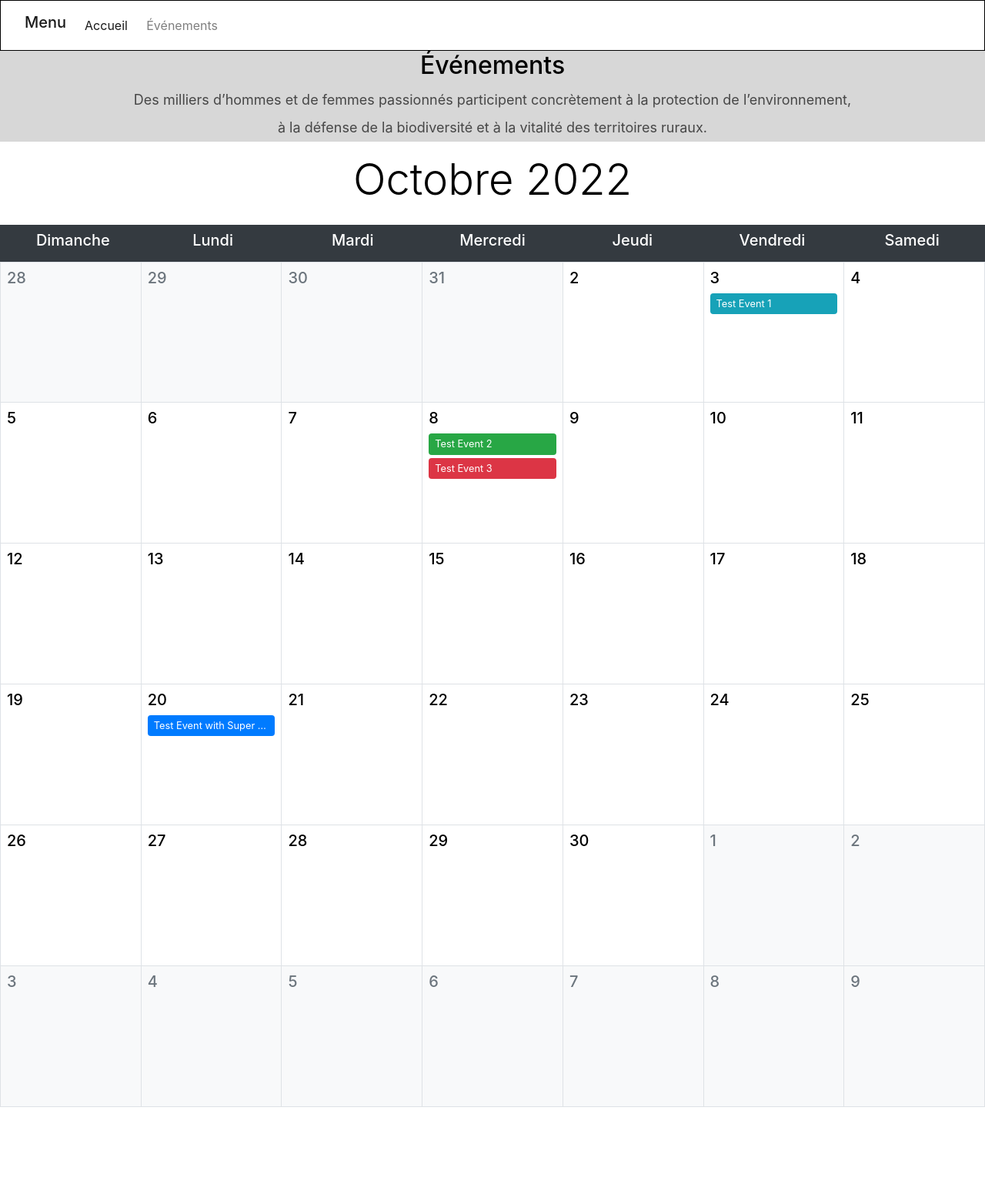
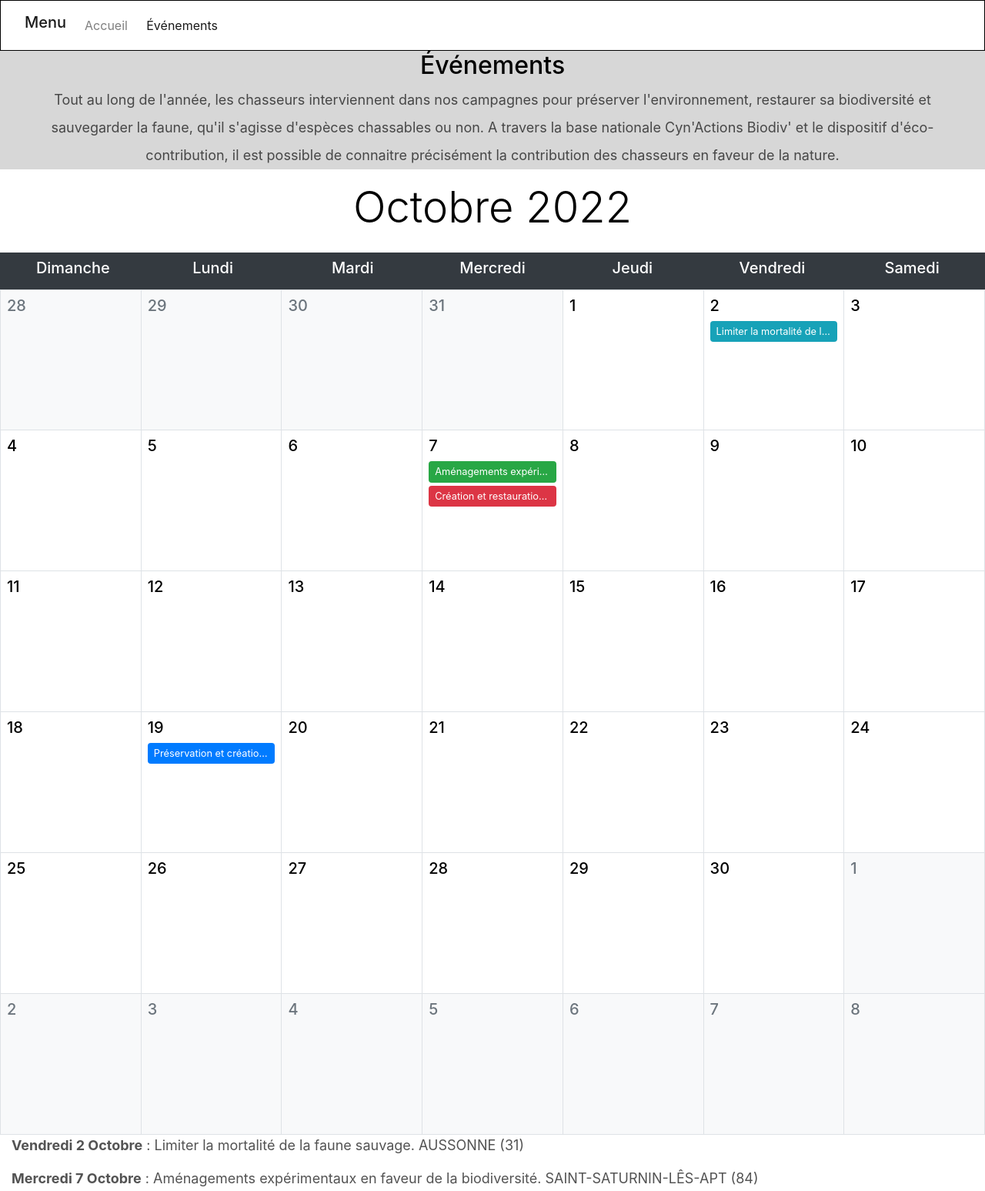
Before and after one commit to MaximeCaparros/Evaluation-2-STUDI, a plain HTML site: page Site-web/Evenements.html in a window 1280 px wide. Shown: the part 104-1651 px from the top of the page at 77% size. Before the commit the page ends 1542 px from the top, so only its background shows below. Drawn offline with nearby package versions, Linux system fonts and the light colour scheme.

Commit message:
Finition de l'event et du site

```diff
--- a/Site-web/Evenements.html
+++ b/Site-web/Evenements.html
@@ -26,21 +26,13 @@
                     <span class="navbar-toggler-icon"></span>
                 </button>
             <div class="collapse navbar-collapse" id="navbarNav">
-                <ul class="navbar-nav">
-                    <div class="row">
-                        <div class="col-4">
-                    <li class="nav-item active">
-                        <a class="nav-link" href="index.html">Accueil <span class="sr-only">(current)</span></a>
+                <ul class="navbar-nav row">
+                     <li class="nav-item  col-4">
+                          <a class="nav-link" href="index.html">Accueil </a>
                      </li>
-            </div>
-            <div class="col-4">
-                <li class="nav-item">
-                    <a class="nav-link" href="Evenements.html">&Eacute;v&eacute;nements</a>
+                     <li class="nav-item active col-4">
+                          <a class="nav-link" href="Evenements.html">&Eacute;v&eacute;nements <span class="sr-only">(current)</span></a>
                      </li>
-            </div>
-        </div>
-
-
                  </ul>
             </div>
         </div>
@@ -50,8 +42,10 @@
 
 
         <p>
-            Des milliers d’hommes et de femmes passionnés participent concrètement à la protection de l’environnement,<br />
-            à la défense de la biodiversité et à la vitalité des territoires ruraux.
+            Tout au long de l'année, les chasseurs interviennent dans nos campagnes pour préserver l'environnement,
+            restaurer sa biodiversité et sauvegarder la faune, qu'il s'agisse d'espèces chassables ou non.
+            A travers la base nationale Cyn'Actions Biodiv' et le dispositif d'éco-contribution,
+            il est possible de connaitre précisément la contribution des chasseurs en faveur de la nature.
         </p>
 
 
@@ -105,7 +99,7 @@
             </div>
             <div class="day col-sm p-2 border border-left-0 border-top-0 text-truncate ">
                 <h5 class="row align-items-center">
-                    <span class="date col-1">2</span>
+                    <span class="date col-1">1</span>
                     <small class="col d-sm-none text-center text-muted">Thursday</small>
                     <span class="col-1"></span>
                 </h5>
@@ -113,15 +107,15 @@
             </div>
             <div class="day col-sm p-2 border border-left-0 border-top-0 text-truncate ">
                 <h5 class="row align-items-center">
-                    <span class="date col-1">3</span>
+                    <span class="date col-1">2</span>
                     <small class="col d-sm-none text-center text-muted">Friday</small>
                     <span class="col-1"></span>
                 </h5>
-                <a class="event d-block p-1 pl-2 pr-2 mb-1 rounded text-truncate small bg-info text-white" title="Test Event 1">Test Event 1</a>
+                <a href="#ev1" class="event d-block p-1 pl-2 pr-2 mb-1 rounded text-truncate small bg-info text-white" title="Limiter la mortalit&eacute; de la faune sauvage">Limiter la mortalit&eacute; de la faune sauvage</a>
             </div>
             <div class="day col-sm p-2 border border-left-0 border-top-0 text-truncate ">
                 <h5 class="row align-items-center">
-                    <span class="date col-1">4</span>
+                    <span class="date col-1">3</span>
                     <small class="col d-sm-none text-center text-muted">Saturday</small>
                     <span class="col-1"></span>
                 </h5>
@@ -130,7 +124,7 @@
             <div class="w-100"></div>
             <div class="day col-sm p-2 border border-left-0 border-top-0 text-truncate ">
                 <h5 class="row align-items-center">
-                    <span class="date col-1">5</span>
+                    <span class="date col-1">4</span>
                     <small class="col d-sm-none text-center text-muted">Sunday</small>
                     <span class="col-1"></span>
                 </h5>
@@ -138,7 +132,7 @@
             </div>
             <div class="day col-sm p-2 border border-left-0 border-top-0 text-truncate ">
                 <h5 class="row align-items-center">
-                    <span class="date col-1">6</span>
+                    <span class="date col-1">5</span>
                     <small class="col d-sm-none text-center text-muted">Monday</small>
                     <span class="col-1"></span>
                 </h5>
@@ -146,7 +140,7 @@
             </div>
             <div class="day col-sm p-2 border border-left-0 border-top-0 text-truncate ">
                 <h5 class="row align-items-center">
-                    <span class="date col-1">7</span>
+                    <span class="date col-1">6</span>
                     <small class="col d-sm-none text-center text-muted">Tuesday</small>
                     <span class="col-1"></span>
                 </h5>
@@ -154,16 +148,16 @@
             </div>
             <div class="day col-sm p-2 border border-left-0 border-top-0 text-truncate ">
                 <h5 class="row align-items-center">
-                    <span class="date col-1">8</span>
+                    <span class="date col-1">7</span>
                     <small class="col d-sm-none text-center text-muted">Wednesday</small>
                     <span class="col-1"></span>
                 </h5>
-                <a class="event d-block p-1 pl-2 pr-2 mb-1 rounded text-truncate small bg-success text-white" title="Test Event 2">Test Event 2</a>
-                <a class="event d-block p-1 pl-2 pr-2 mb-1 rounded text-truncate small bg-danger text-white" title="Test Event 3">Test Event 3</a>
+                <a href="#ev2" class="event d-block p-1 pl-2 pr-2 mb-1 rounded text-truncate small bg-success text-white" title="Am&eacute;nagements exp&eacute;rimentaux en faveur de la biodiversit&eacute;">Am&eacute;nagements exp&eacute;rimentaux en faveur de la biodiversit&eacute;</a>
+                <a href="#ev3" class="event d-block p-1 pl-2 pr-2 mb-1 rounded text-truncate small bg-danger text-white" title="Cr&eacute;ation et restauration de mares et de zones humides">Cr&eacute;ation et restauration de mares et de zones humides</a>
             </div>
             <div class="day col-sm p-2 border border-left-0 border-top-0 text-truncate ">
                 <h5 class="row align-items-center">
-                    <span class="date col-1">9</span>
+                    <span class="date col-1">8</span>
                     <small class="col d-sm-none text-center text-muted">Thursday</small>
                     <span class="col-1"></span>
                 </h5>
@@ -171,7 +165,7 @@
             </div>
             <div class="day col-sm p-2 border border-left-0 border-top-0 text-truncate ">
                 <h5 class="row align-items-center">
-                    <span class="date col-1">10</span>
+                    <span class="date col-1">9</span>
                     <small class="col d-sm-none text-center text-muted">Friday</small>
                     <span class="col-1"></span>
                 </h5>
@@ -179,7 +173,7 @@
             </div>
             <div class="day col-sm p-2 border border-left-0 border-top-0 text-truncate ">
                 <h5 class="row align-items-center">
-                    <span class="date col-1">11</span>
+                    <span class="date col-1">10</span>
                     <small class="col d-sm-none text-center text-muted">Saturday</small>
                     <span class="col-1"></span>
                 </h5>
@@ -188,7 +182,7 @@
             <div class="w-100"></div>
             <div class="day col-sm p-2 border border-left-0 border-top-0 text-truncate ">
                 <h5 class="row align-items-center">
-                    <span class="date col-1">12</span>
+                    <span class="date col-1">11</span>
                     <small class="col d-sm-none text-center text-muted">Sunday</small>
                     <span class="col-1"></span>
                 </h5>
@@ -196,7 +190,7 @@
             </div>
             <div class="day col-sm p-2 border border-left-0 border-top-0 text-truncate ">
                 <h5 class="row align-items-center">
-                    <span class="date col-1">13</span>
+                    <span class="date col-1">12</span>
                     <small class="col d-sm-none text-center text-muted">Monday</small>
                     <span class="col-1"></span>
                 </h5>
@@ -204,7 +198,7 @@
             </div>
             <div class="day col-sm p-2 border border-left-0 border-top-0 text-truncate ">
                 <h5 class="row align-items-center">
-                    <span class="date col-1">14</span>
+                    <span class="date col-1">13</span>
                     <small class="col d-sm-none text-center text-muted">Tuesday</small>
                     <span class="col-1"></span>
                 </h5>
@@ -212,7 +206,7 @@
             </div>
             <div class="day col-sm p-2 border border-left-0 border-top-0 text-truncate ">
                 <h5 class="row align-items-center">
-                    <span class="date col-1">15</span>
+                    <span class="date col-1">14</span>
                     <small class="col d-sm-none text-center text-muted">Wednesday</small>
                     <span class="col-1"></span>
                 </h5>
@@ -220,7 +214,7 @@
             </div>
             <div class="day col-sm p-2 border border-left-0 border-top-0 text-truncate ">
                 <h5 class="row align-items-center">
-                    <span class="date col-1">16</span>
+                    <span class="date col-1">15</span>
                     <small class="col d-sm-none text-center text-muted">Thursday</small>
                     <span class="col-1"></span>
                 </h5>
@@ -228,7 +222,7 @@
             </div>
             <div class="day col-sm p-2 border border-left-0 border-top-0 text-truncate ">
                 <h5 class="row align-items-center">
-                    <span class="date col-1">17</span>
+                    <span class="date col-1">16</span>
                     <small class="col d-sm-none text-center text-muted">Friday</small>
                     <span class="col-1"></span>
                 </h5>
@@ -236,7 +230,7 @@
             </div>
             <div class="day col-sm p-2 border border-left-0 border-top-0 text-truncate ">
                 <h5 class="row align-items-center">
-                    <span class="date col-1">18</span>
+                    <span class="date col-1">17</span>
                     <small class="col d-sm-none text-center text-muted">Saturday</small>
                     <span class="col-1"></span>
                 </h5>
@@ -245,7 +239,7 @@
             <div class="w-100"></div>
             <div class="day col-sm p-2 border border-left-0 border-top-0 text-truncate ">
                 <h5 class="row align-items-center">
-                    <span class="date col-1">19</span>
+                    <span class="date col-1">18</span>
                     <small class="col d-sm-none text-center text-muted">Sunday</small>
                     <span class="col-1"></span>
                 </h5>
@@ -253,15 +247,15 @@
             </div>
             <div class="day col-sm p-2 border border-left-0 border-top-0 text-truncate ">
                 <h5 class="row align-items-center">
-                    <span class="date col-1">20</span>
+                    <span class="date col-1">19</span>
                     <small class="col d-sm-none text-center text-muted">Monday</small>
                     <span class="col-1"></span>
                 </h5>
-                <a class="event d-block p-1 pl-2 pr-2 mb-1 rounded text-truncate small bg-primary text-white" title="Test Event with Super Duper Really Long Title">Test Event with Super Duper Really Long Title</a>
+                <a href="#ev4" class="event d-block p-1 pl-2 pr-2 mb-1 rounded text-truncate small bg-primary text-white" title="Pr&eacute;servation et cr&eacute;ation de haies">Pr&eacute;servation et cr&eacute;ation de haies </a>
             </div>
             <div class="day col-sm p-2 border border-left-0 border-top-0 text-truncate ">
                 <h5 class="row align-items-center">
-                    <span class="date col-1">21</span>
+                    <span class="date col-1">20</span>
                     <small class="col d-sm-none text-center text-muted">Tuesday</small>
                     <span class="col-1"></span>
                 </h5>
@@ -269,7 +263,7 @@
             </div>
             <div class="day col-sm p-2 border border-left-0 border-top-0 text-truncate ">
                 <h5 class="row align-items-center">
-                    <span class="date col-1">22</span>
+                    <span class="date col-1">21</span>
                     <small class="col d-sm-none text-center text-muted">Wednesday</small>
                     <span class="col-1"></span>
                 </h5>
@@ -277,7 +271,7 @@
             </div>
             <div class="day col-sm p-2 border border-left-0 border-top-0 text-truncate ">
                 <h5 class="row align-items-center">
-                    <span class="date col-1">23</span>
+                    <span class="date col-1">22</span>
                     <small class="col d-sm-none text-center text-muted">Thursday</small>
                     <span class="col-1"></span>
                 </h5>
@@ -285,7 +279,7 @@
             </div>
             <div class="day col-sm p-2 border border-left-0 border-top-0 text-truncate ">
                 <h5 class="row align-items-center">
-                    <span class="date col-1">24</span>
+                    <span class="date col-1">23</span>
                     <small class="col d-sm-none text-center text-muted">Friday</small>
                     <span class="col-1"></span>
                 </h5>
@@ -293,7 +287,7 @@
             </div>
             <div class="day col-sm p-2 border border-left-0 border-top-0 text-truncate ">
                 <h5 class="row align-items-center">
-                    <span class="date col-1">25</span>
+                    <span class="date col-1">24</span>
                     <small class="col d-sm-none text-center text-muted">Saturday</small>
                     <span class="col-1"></span>
                 </h5>
@@ -302,7 +296,7 @@
             <div class="w-100"></div>
             <div class="day col-sm p-2 border border-left-0 border-top-0 text-truncate ">
                 <h5 class="row align-items-center">
-                    <span class="date col-1">26</span>
+                    <span class="date col-1">25</span>
                     <small class="col d-sm-none text-center text-muted">Sunday</small>
                     <span class="col-1"></span>
                 </h5>
@@ -310,7 +304,7 @@
             </div>
             <div class="day col-sm p-2 border border-left-0 border-top-0 text-truncate ">
                 <h5 class="row align-items-center">
-                    <span class="date col-1">27</span>
+                    <span class="date col-1">26</span>
                     <small class="col d-sm-none text-center text-muted">Monday</small>
                     <span class="col-1"></span>
                 </h5>
@@ -318,7 +312,7 @@
             </div>
             <div class="day col-sm p-2 border border-left-0 border-top-0 text-truncate ">
                 <h5 class="row align-items-center">
-                    <span class="date col-1">28</span>
+                    <span class="date col-1">27</span>
                     <small class="col d-sm-none text-center text-muted">Tuesday</small>
                     <span class="col-1"></span>
                 </h5>
@@ -326,7 +320,7 @@
             </div>
             <div class="day col-sm p-2 border border-left-0 border-top-0 text-truncate ">
                 <h5 class="row align-items-center">
-                    <span class="date col-1">29</span>
+                    <span class="date col-1">28</span>
                     <small class="col d-sm-none text-center text-muted">Wednesday</small>
                     <span class="col-1"></span>
                 </h5>
@@ -334,8 +328,16 @@
             </div>
             <div class="day col-sm p-2 border border-left-0 border-top-0 text-truncate ">
                 <h5 class="row align-items-center">
-                    <span class="date col-1">30</span>
+                    <span class="date col-1">29</span>
                     <small class="col d-sm-none text-center text-muted">Thursday</small>
+                    <span class="col-1"></span>
+                </h5>
+                <p class="d-sm-none">No events</p>
+            </div>
+            <div class="day col-sm p-2 border border-left-0 border-top-0 text-truncate ">
+                <h5 class="row align-items-center">
+                    <span class="date col-1">30<span>
+                    <small class="col d-sm-none text-center text-muted">Friday</small>
                     <span class="col-1"></span>
                 </h5>
                 <p class="d-sm-none">No events</p>
@@ -343,14 +345,6 @@
             <div class="day col-sm p-2 border border-left-0 border-top-0 text-truncate d-none d-sm-inline-block bg-light text-muted">
                 <h5 class="row align-items-center">
                     <span class="date col-1">1</span>
-                    <small class="col d-sm-none text-center text-muted">Friday</small>
-                    <span class="col-1"></span>
-                </h5>
-                <p class="d-sm-none">No events</p>
-            </div>
-            <div class="day col-sm p-2 border border-left-0 border-top-0 text-truncate d-none d-sm-inline-block bg-light text-muted">
-                <h5 class="row align-items-center">
-                    <span class="date col-1">2</span>
                     <small class="col d-sm-none text-center text-muted">Saturday</small>
                     <span class="col-1"></span>
                 </h5>
@@ -359,7 +353,7 @@
             <div class="w-100"></div>
             <div class="day col-sm p-2 border border-left-0 border-top-0 text-truncate d-none d-sm-inline-block bg-light text-muted">
                 <h5 class="row align-items-center">
-                    <span class="date col-1">3</span>
+                    <span class="date col-1">2</span>
                     <small class="col d-sm-none text-center text-muted">Sunday</small>
                     <span class="col-1"></span>
                 </h5>
@@ -367,7 +361,7 @@
             </div>
             <div class="day col-sm p-2 border border-left-0 border-top-0 text-truncate d-none d-sm-inline-block bg-light text-muted">
                 <h5 class="row align-items-center">
-                    <span class="date col-1">4</span>
+                    <span class="date col-1">3</span>
                     <small class="col d-sm-none text-center text-muted">Monday</small>
                     <span class="col-1"></span>
                 </h5>
@@ -375,7 +369,7 @@
             </div>
             <div class="day col-sm p-2 border border-left-0 border-top-0 text-truncate d-none d-sm-inline-block bg-light text-muted">
                 <h5 class="row align-items-center">
-                    <span class="date col-1">5</span>
+                    <span class="date col-1">4</span>
                     <small class="col d-sm-none text-center text-muted">Tuesday</small>
                     <span class="col-1"></span>
                 </h5>
@@ -383,7 +377,7 @@
             </div>
             <div class="day col-sm p-2 border border-left-0 border-top-0 text-truncate d-none d-sm-inline-block bg-light text-muted">
                 <h5 class="row align-items-center">
-                    <span class="date col-1">6</span>
+                    <span class="date col-1">5</span>
                     <small class="col d-sm-none text-center text-muted">Wednesday</small>
                     <span class="col-1"></span>
                 </h5>
@@ -391,7 +385,7 @@
             </div>
             <div class="day col-sm p-2 border border-left-0 border-top-0 text-truncate d-none d-sm-inline-block bg-light text-muted">
                 <h5 class="row align-items-center">
-                    <span class="date col-1">7</span>
+                    <span class="date col-1">6</span>
                     <small class="col d-sm-none text-center text-muted">Thursday</small>
                     <span class="col-1"></span>
                 </h5>
@@ -399,7 +393,7 @@
             </div>
             <div class="day col-sm p-2 border border-left-0 border-top-0 text-truncate d-none d-sm-inline-block bg-light text-muted">
                 <h5 class="row align-items-center">
-                    <span class="date col-1">8</span>
+                    <span class="date col-1">7</span>
                     <small class="col d-sm-none text-center text-muted">Friday</small>
                     <span class="col-1"></span>
                 </h5>
@@ -407,13 +401,19 @@
             </div>
             <div class="day col-sm p-2 border border-left-0 border-top-0 text-truncate d-none d-sm-inline-block bg-light text-muted">
                 <h5 class="row align-items-center">
-                    <span class="date col-1">9</span>
+                    <span class="date col-1">8</span>
                     <small class="col d-sm-none text-center text-muted">Saturday</small>
                     <span class="col-1"></span>
                 </h5>
                 <p class="d-sm-none">No events</p>
             </div>
         </div>
+    </div>
+    <div class="container-fluid">
+        <p id="ev1"><strong>Vendredi 2 Octobre</strong> : Limiter la mortalit&eacute; de la faune sauvage. AUSSONNE (31)</p>
+        <p id="ev2"><strong>Mercredi 7 Octobre</strong> : Am&eacute;nagements exp&eacute;rimentaux en faveur de la biodiversit&eacute;. SAINT-SATURNIN-L&Ecirc;S-APT (84)</p>
+        <p id="ev3"><strong>Mercredi 7 Octobre</strong> : Cr&eacute;ation et restauration de mares et de zones humides. Lagorce (07)</p>
+        <p id="ev4"><strong>Lundi 19 Octobre</strong> : Pr&eacute;servation et cr&eacute;ation de haies. BIERRY LES BELLES FONTAINES (89)</p>
     </div>
     <script src="https://code.jquery.com/jquery-3.2.1.slim.min.js" integrity="sha384-KJ3o2DKtIkvYIK3UENzmM7KCkRr/rE9/Qpg6aAZGJwFDMVNA/GpGFF93hXpG5KkN" crossorigin="anonymous"></script>
     <script src="https://cdn.jsdelivr.net/npm/popper.js@1.12.9/dist/umd/popper.min.js" integrity="sha384-ApNbgh9B+Y1QKtv3Rn7W3mgPxhU9K/ScQsAP7hUibX39j7fakFPskvXusvfa0b4Q" crossorigin="anonymous"></script>
```
Also changed, not shown: Site-web/index.html (+4 -12 lines). Lines whose indentation alone changed are shown as unchanged.
